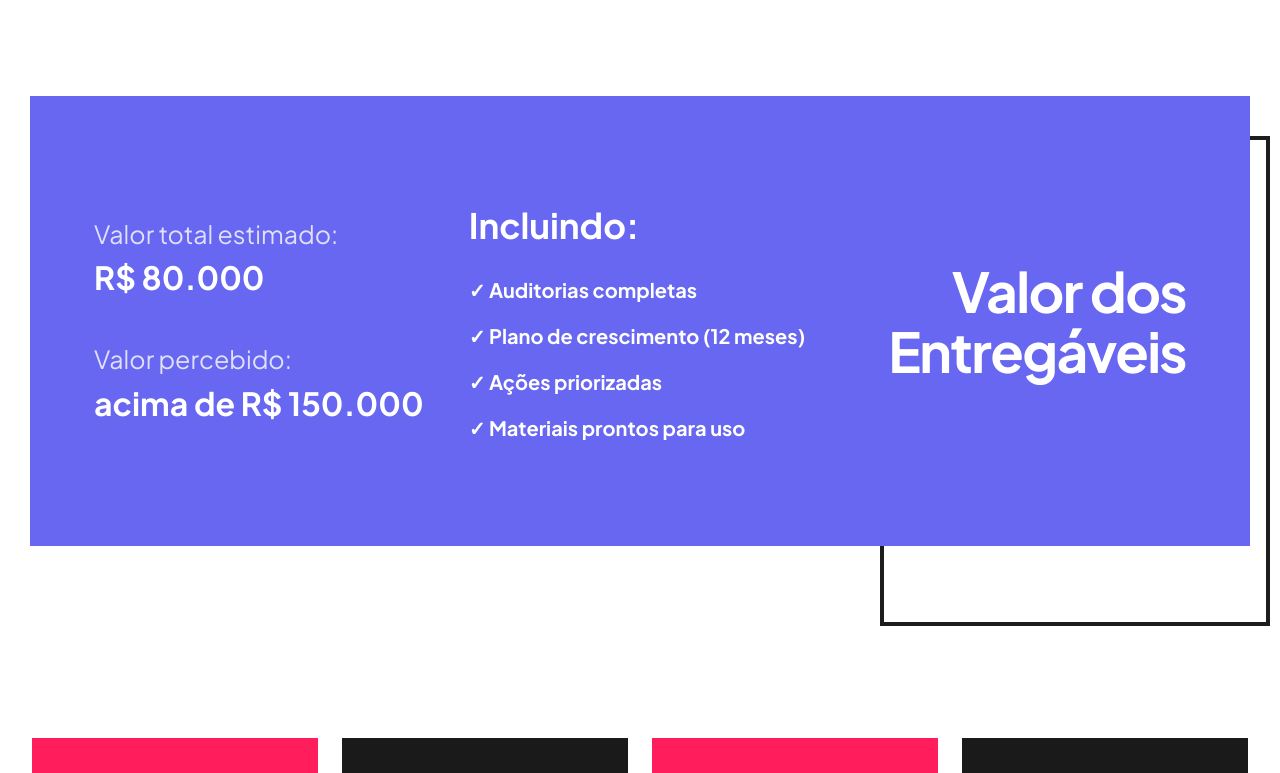
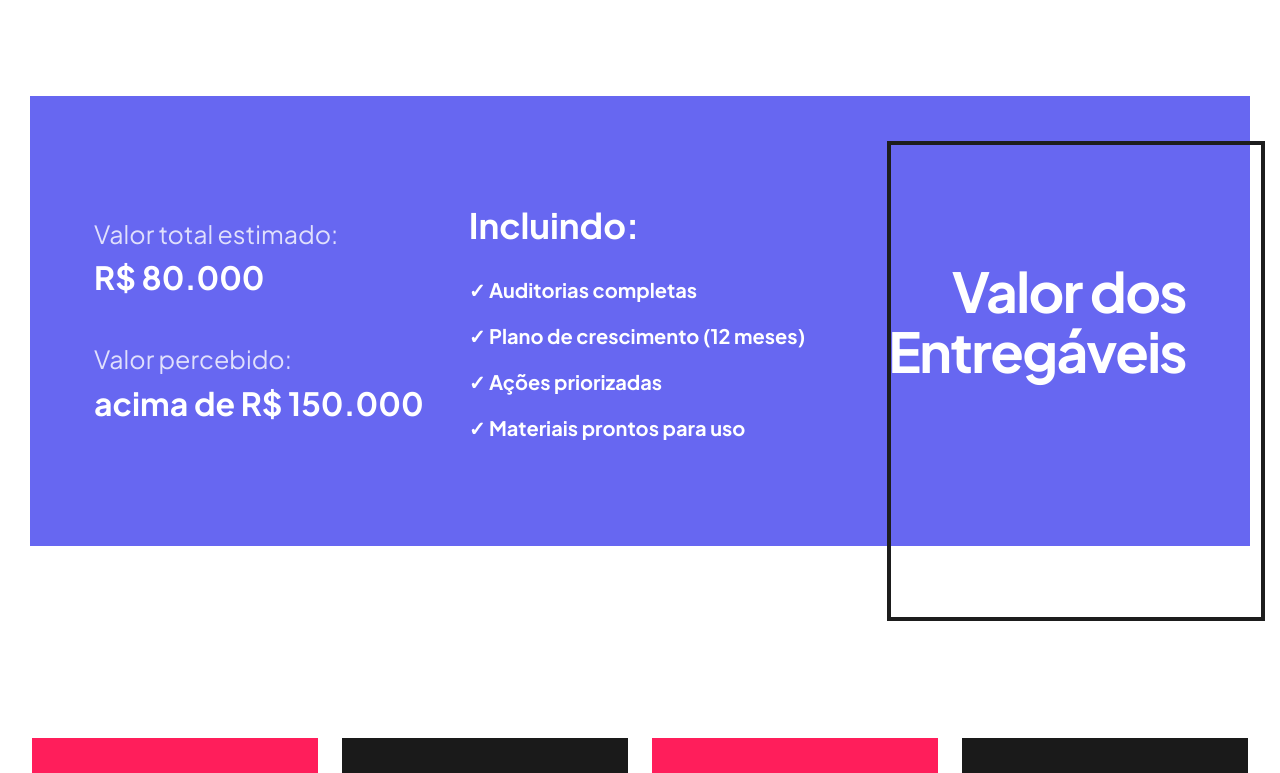
Before and after one commit to Tehkne-Solutions/meme-servicos, a Next.js app: page / in a window 1280 px wide. Shown: the part 2780-3553 px from the top of the page. Built offline with nearby package versions, Linux system fonts and the light colour scheme.

Commit message:
fix: borda preta Deliverables z-20 na frente do roxo; logos carrossel h-32 escala enterprise

```diff
--- a/components/Deliverables.tsx
+++ b/components/Deliverables.tsx
@@ -11,7 +11,6 @@ const Deliverables = () => {
         <div className="absolute inset-0 bg-[#6767F1] flex items-center px-16 z-10">
           <div className="grid grid-cols-3 w-full items-center gap-8">
 
-            {/* Esquerda: Valores */}
             <FadeIn delay={0.2}>
               <div className="text-white space-y-10">
                 <div>
@@ -25,7 +24,6 @@ const Deliverables = () => {
               </div>
             </FadeIn>
 
-            {/* Centro: Incluindo */}
             <FadeIn delay={0.4}>
               <div className="text-white">
                 <h4 className="text-[35px] font-bold mb-6">Incluindo:</h4>
@@ -38,10 +36,9 @@ const Deliverables = () => {
               </div>
             </FadeIn>
 
-            {/* Direita: Fundo transparente, fonte branca */}
             <FadeIn delay={0.6} direction="left">
-              <div className="text-right">
-                <h2 className="text-white text-[55px] font-bold leading-[1.1] tracking-[-0.03em]">
+              <div className="flex justify-end">
+                <h2 className="text-white text-[55px] font-bold leading-[1.1] text-right tracking-[-0.03em]">
                   Valor dos<br />Entregáveis
                 </h2>
               </div>
@@ -50,8 +47,8 @@ const Deliverables = () => {
           </div>
         </div>
 
-        {/* Borda Preta Decorativa (Rectangle 12354) — flutuante, fora do roxo */}
-        <div className="absolute right-[-20px] top-[40px] w-[390px] h-[490px] border-[4px] border-[#1D1D1D] z-0 pointer-events-none" />
+        {/* Borda Preta Decorativa — z-20 na frente do roxo */}
+        <div className="absolute right-[-15px] top-[45px] w-[378px] h-[480px] border-[4px] border-[#1D1D1D] z-20 pointer-events-none" />
       </div>
     </section>
   );
--- a/components/LogoCarousel.tsx
+++ b/components/LogoCarousel.tsx
@@ -17,28 +17,24 @@ export const LogoCarousel = () => {
   const finalLogos = [...logos, ...logos, ...logos];
 
   return (
-    <div className="w-full py-12 bg-white overflow-hidden">
+    <div className="w-full py-24 bg-white overflow-hidden border-y border-gray-100">
       <div className="relative flex overflow-hidden before:absolute before:left-0 before:top-0 before:z-10 before:h-full before:w-[150px] before:bg-gradient-to-r before:from-white before:to-transparent after:absolute after:right-0 after:top-0 after:z-10 after:h-full after:w-[150px] after:bg-gradient-to-l after:from-white after:to-transparent">
         <motion.div
-          className="flex flex-nowrap items-center"
+          className="flex flex-nowrap items-center gap-32"
           animate={{ x: ["0%", "-33.33%"] }}
           transition={{
             ease: "linear",
-            duration: 25,
+            duration: 30,
             repeat: Infinity,
           }}
         >
           {finalLogos.map((logo, index) => (
-            <div
+            <img
               key={index}
-              className="flex-shrink-0 w-[250px] h-[100px] flex items-center justify-center px-10 group"
-            >
-              <img
-                src={logo.src}
-                alt={logo.alt}
-                className="h-12 w-auto object-contain opacity-50 grayscale transition-all duration-500 group-hover:opacity-100 group-hover:grayscale-0 group-hover:scale-110"
-              />
-            </div>
+              src={logo.src}
+              alt={logo.alt}
+              className="h-32 w-auto object-contain flex-shrink-0 grayscale opacity-50 hover:grayscale-0 hover:opacity-100 transition-all duration-500"
+            />
           ))}
         </motion.div>
       </div>
```
